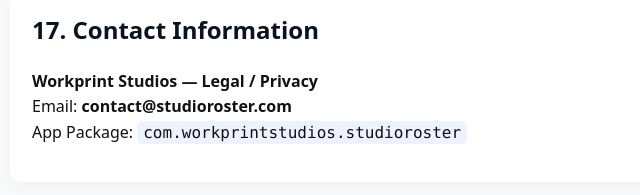
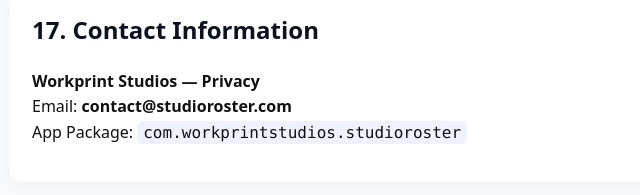
Before and after one commit to workprintstudios/studioroster-website, a plain HTML site: page terms_of_use/index.html in a window 1280 px wide. Shown: the part 4218-4413 px from the top of the page, 140-780 px from the left. Drawn offline with Linux system fonts and the light colour scheme; files whose address does not match are found by name.

Commit message:
Update index.html

```diff
--- a/terms_of_use/index.html
+++ b/terms_of_use/index.html
@@ -184,7 +184,7 @@
     <section>
         <h2>17. Contact Information</h2>
         <p>
-            <strong>Workprint Studios — Legal / Privacy</strong><br />
+            <strong>Workprint Studios — Privacy</strong><br />
             Email: <strong>contact@studioroster.com</strong><br />
             App Package: <code>com.workprintstudios.studioroster</code>
         </p>
```
